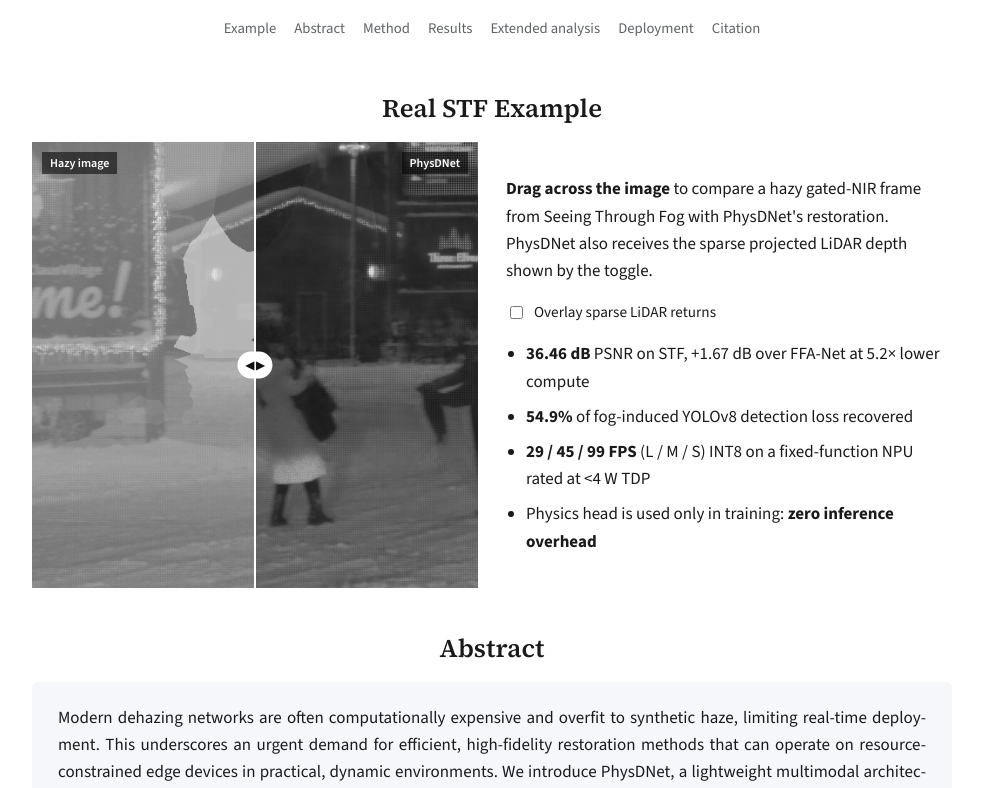
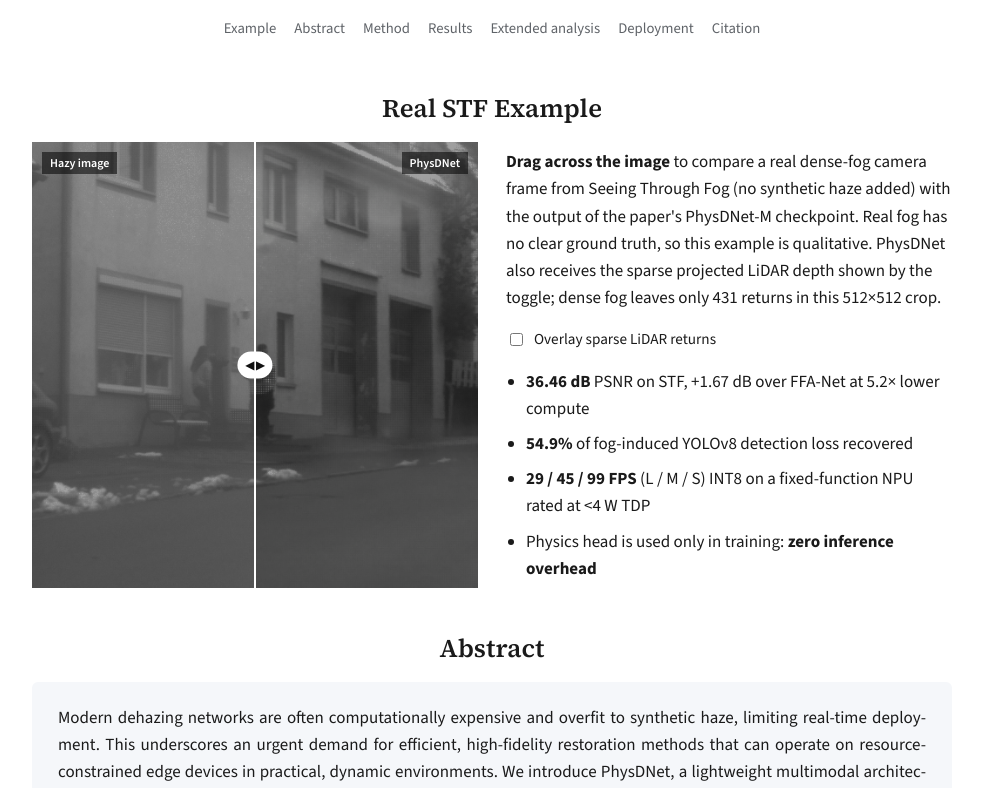
Before and after one commit to Heatdh/PhysDnet, a plain HTML site: page project_page/index.html in a window 1280 px wide. Shown: the part 460-1248 px from the top of the page, without its empty margins (148-1129 px from the left). Drawn offline with nearby package versions, Linux system fonts and the light colour scheme.

Commit message:
Project page: slider shows a real STF dense-fog frame with PhysDNet-M output

```diff
--- a/project_page/index.html
+++ b/project_page/index.html
@@ -213,15 +213,15 @@ footer { margin-top: 48px; padding-top: 18px; border-top: 1px solid var(--rule);
   <h2>Real STF Example</h2>
 <div class="teaser" style="padding-top:0">
   <div class="compare" id="cmp" style="--split:50%">
-    <img src="assets/hazy_nir.png" alt="Foggy NIR-gated frame of a snowy street at night" width="512" height="512">
-    <img class="after" src="assets/restored.png" alt="The same frame restored by PhysDNet" width="512" height="512">
-    <img class="lidar" src="assets/lidar.png" alt="" width="512" height="512">
+    <img src="assets/realfog_hazy.png" alt="Real dense-fog camera frame of a house with two people outside" width="512" height="512">
+    <img class="after" src="assets/realfog_restored.png" alt="The same frame restored by PhysDNet-M" width="512" height="512">
+    <img class="lidar" src="assets/realfog_lidar.png" alt="" width="512" height="512">
     <div class="handle"></div>
     <span class="tag l">Hazy image</span><span class="tag r">PhysDNet</span>
     <input id="cmpRange" type="range" min="0" max="100" value="50" aria-label="Drag to compare hazy input and PhysDNet output">
   </div>
   <div class="teaser-side">
-    <p><b>Drag across the image</b> to compare a hazy gated-NIR frame from Seeing Through Fog with PhysDNet's restoration. PhysDNet also receives the sparse projected LiDAR depth shown by the toggle.</p>
+    <p><b>Drag across the image</b> to compare a real dense-fog camera frame from Seeing Through Fog (no synthetic haze added) with the output of the paper's PhysDNet-M checkpoint. Real fog has no clear ground truth, so this example is qualitative. PhysDNet also receives the sparse projected LiDAR depth shown by the toggle; dense fog leaves only 431 returns in this 512×512 crop.</p>
     <label class="toggle"><input type="checkbox" id="lidarToggle"> Overlay sparse LiDAR returns</label>
     <ul class="highlights">
       <li><b>36.46 dB</b> PSNR on STF, +1.67 dB over FFA-Net at 5.2× lower compute</li>
```
Also changed, not shown: project_page/assets/realfog_hazy.png (added), project_page/assets/realfog_lidar.png (added), project_page/assets/realfog_restored.png (added).
